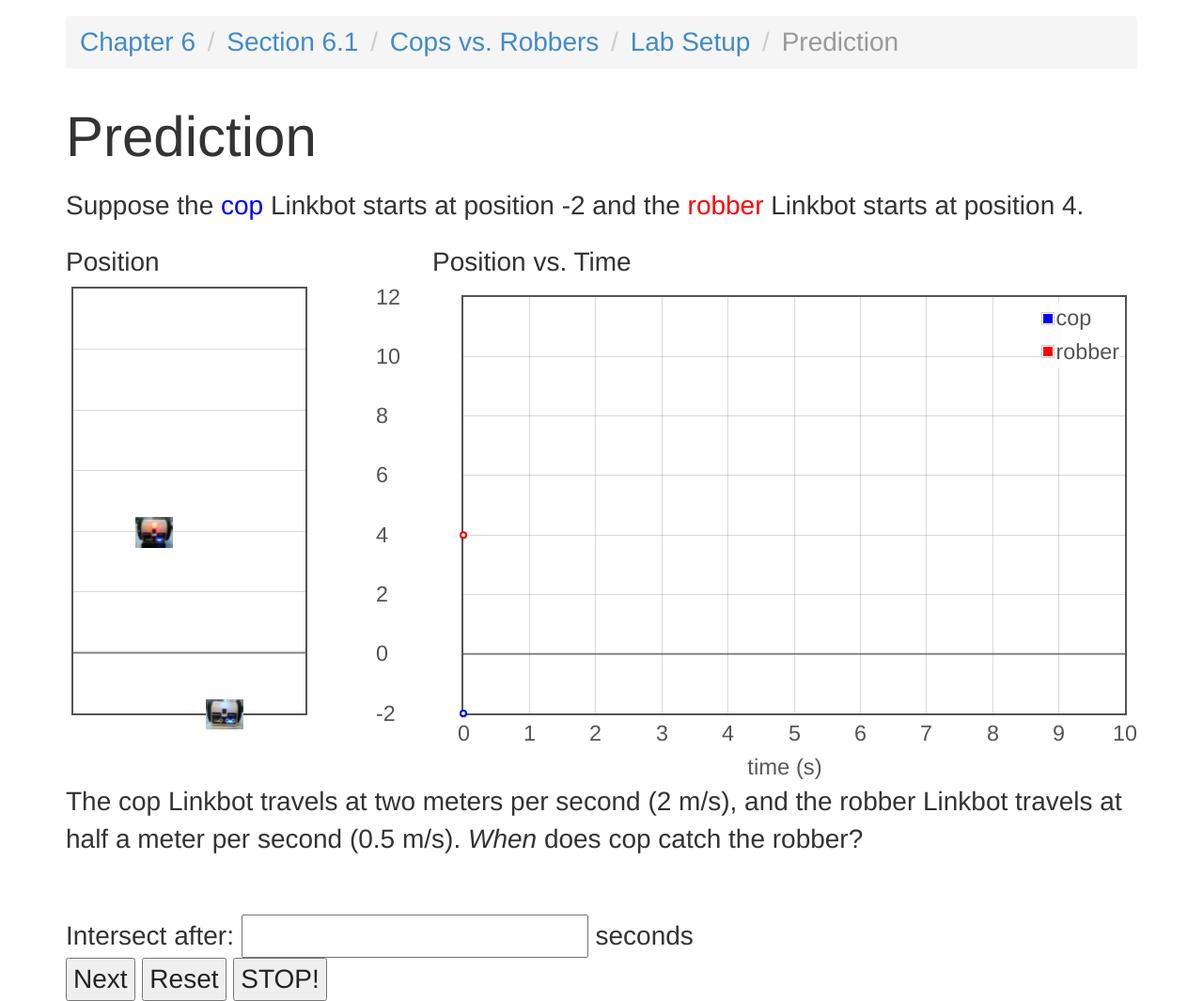
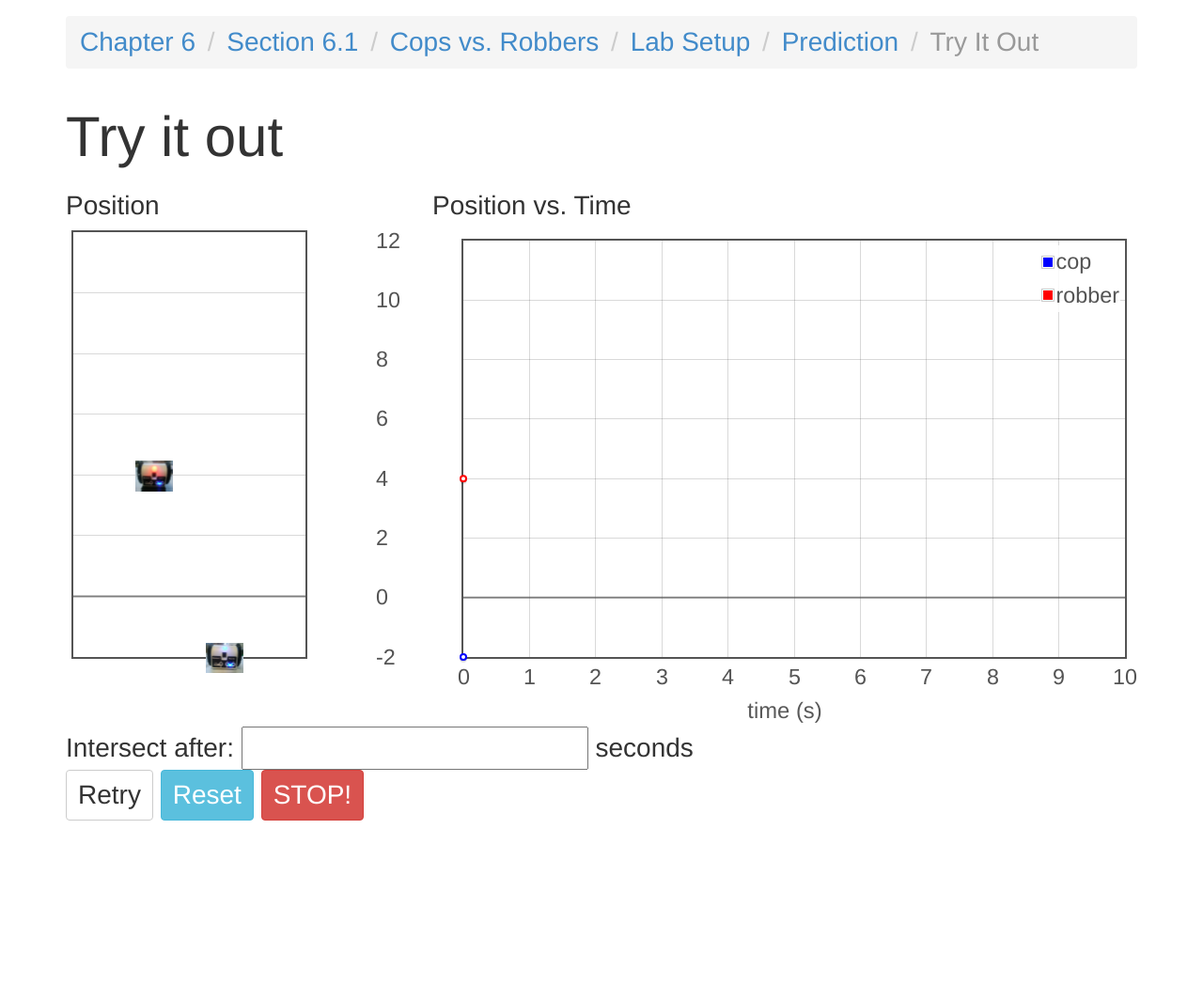
Before and after one commit to aruggles/BaroboLabHack, a plain HTML site: page html/page5.html in a window 1280 px wide. Shown: the part 122-1187 px from the top of the page at 94% size. After the commit the page ends 995 px from the top, so only its background shows below. Drawn offline with Linux system fonts and the light colour scheme.

Commit message:
Link up prediction page with chart page

```diff
--- a/html/js/copVsRobber.js
+++ b/html/js/copVsRobber.js
@@ -51,6 +51,20 @@ var
   red = "CZ98",
   imgH = 30, imgW = 40,
   ymin = -2, ymax = 12,
+
+  /* Query parameters */
+
+  // Code courtesy Github: http://goo.gl/vtSdBK
+  qs = (function(a) {
+    if (a === "") { return {}; }
+    var b = {};
+    for (var i = 0; i < a.length; ++i) {
+      var p=a[i].split('=');
+      if (p.length !== 2) { continue; }
+      b[p[0]] = decodeURIComponent(p[1].replace(/\+/g, " "));
+    }
+    return b;
+    })(window.location.search.substr(1).split('&')),
 
   /* Prototype objects */
   cop = {
@@ -289,6 +303,11 @@ var
 
 setTimeout(resetCharts, 100);
 
+if (parseInt(qs.intersect)) {
+  setTimeout(runDemo, 200);
+}
+
+$("#guess").val(qs.intersect);
 $("#demoBtn").click(runDemo);
 $("#resetBtn").click(resetCharts);
 $("#stopBtn").click(stopRobots);
--- a/html/page5.html
+++ b/html/page5.html
@@ -15,12 +15,10 @@
       <li><a href="page3.html">Section 6.1</a></li>
       <li><a href="copVsRobber.html">Cops vs. Robbers</a></li>
       <li><a href="page4.html">Lab Setup</a></li>
-      <li class="active">Prediction</li>
+      <li><a href="prediction.html">Prediction</a></li>
+      <li class="active">Try It Out</li>
     </ol>
-    <h2>Prediction</h2>
-    <p>Suppose the <font color="blue">cop</font> Linkbot starts at position
-    -2 and the <font color="red">robber</font> Linkbot starts at position 4.
-    </p>
+    <h2>Try it out</h2>
     <div class="row chartRow">
       <figure class="col-xs-3">
         <figcaption>Position</figcaption>
@@ -33,15 +31,10 @@
       </figure>
     </div>
 
-    <p>The cop Linkbot travels at two meters per second (2 m/s), and the
-    robber Linkbot travels at half a meter per second (0.5 m/s).
-    <i>When</i> does cop catch the robber?
-    </p>
-    <br>
     Intersect after: <input id="guess" type="text" name="intersect"> seconds<br>
-    <button type="button" id="demoBtn">Next</button>
-    <button type="button" id="resetBtn">Reset</button>
-    <button type="button" id="stopBtn">STOP!</button>
+    <button class="btn btn-default" type="button" id="demoBtn">Retry</button>
+    <button class="btn btn-info" type="button" id="resetBtn">Reset</button>
+    <button class="btn btn-danger" type="button" id="stopBtn">STOP!</button>
     <script src="js/vendor/jquery-1.10.2.min.js"></script>
     <script src="js/vendor/bootstrap.min.js"></script>
     <script src="js/flot/jquery.flot.js"></script>
```
Also changed, not shown: html/page4.html (+1 -1 lines).
